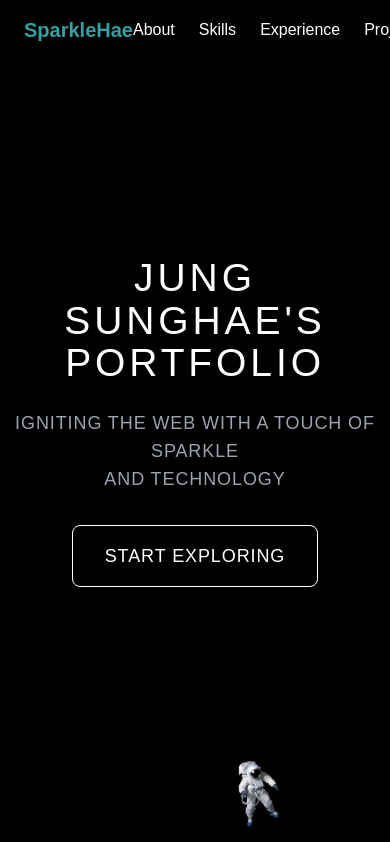
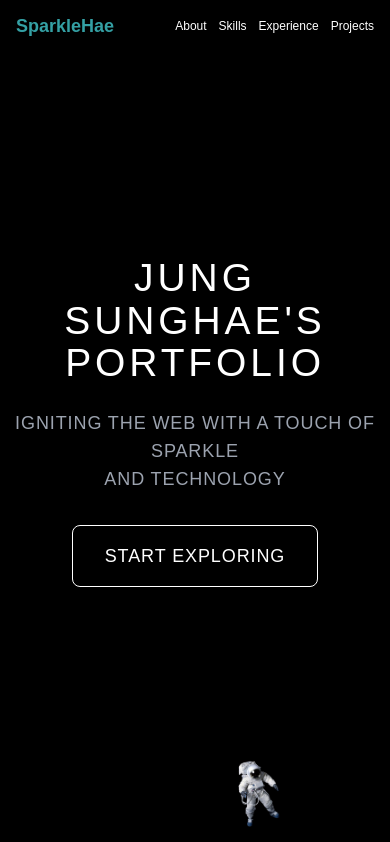
Before and after one commit to eqypo9/Sparklhae, a Next.js app: page / in a window 390 px wide. Shown: the top 842 px of the page. Built offline with nearby package versions, Linux system fonts and the light colour scheme; a web font is replaced by a local one.

Commit message:
style: Header 반응형 추가

```diff
--- a/src/components/Navbar.tsx
+++ b/src/components/Header.tsx
@@ -26,11 +26,12 @@ export default function Navbar() {
   };
 
   return (
-    <nav className='fixed top-0 w-full bg-darkBlue py-4 px-6 flex justify-between items-center shadow-lg z-50'>
-      <Link href='/' className='text-xl font-bold text-cosmic_teal'>
+    <nav className='fixed top-0 w-full bg-darkBlue py-3 px-4 md:px-6 flex items-center shadow-lg z-50'>
+      <Link href='/' className='text-lg md:text-xl font-bold text-cosmic_teal'>
         SparkleHae
       </Link>
-      <div className='flex gap-6'>
+
+      <div className='ml-auto flex gap-3 md:gap-6 text-xs md:text-base overflow-x-auto whitespace-nowrap'>
         {['About', 'Skills', 'Experience', 'Projects'].map((section) => (
           <a
             key={section}
--- a/src/components/Layout.tsx
+++ b/src/components/Layout.tsx
@@ -1,5 +1,5 @@
 import { ReactNode } from 'react';
-import Navbar from '@/components/Navbar';
+import Navbar from '@/components/Header';
 import Footer from '@/components/Footer';
 
 interface LayoutProps {
```
